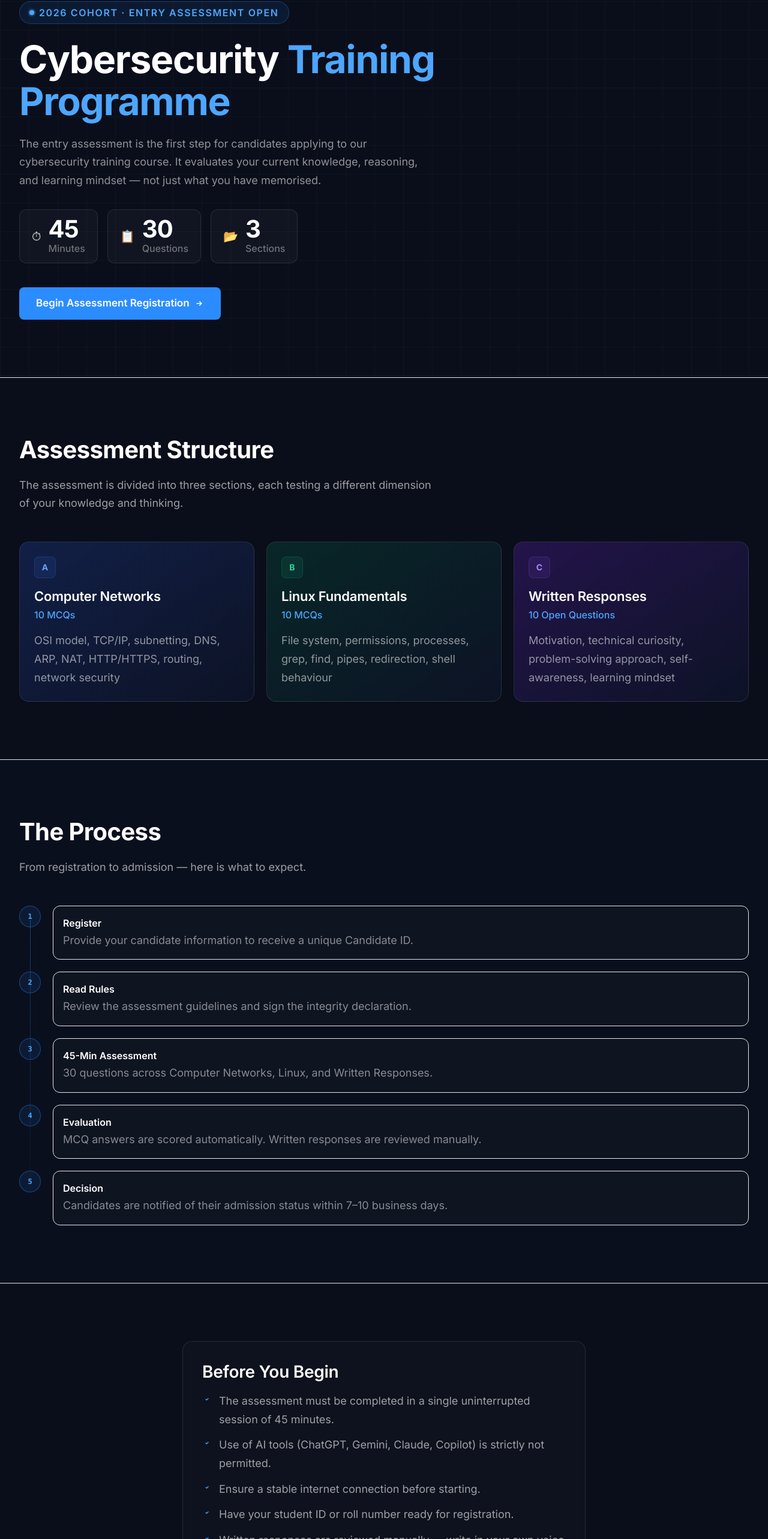
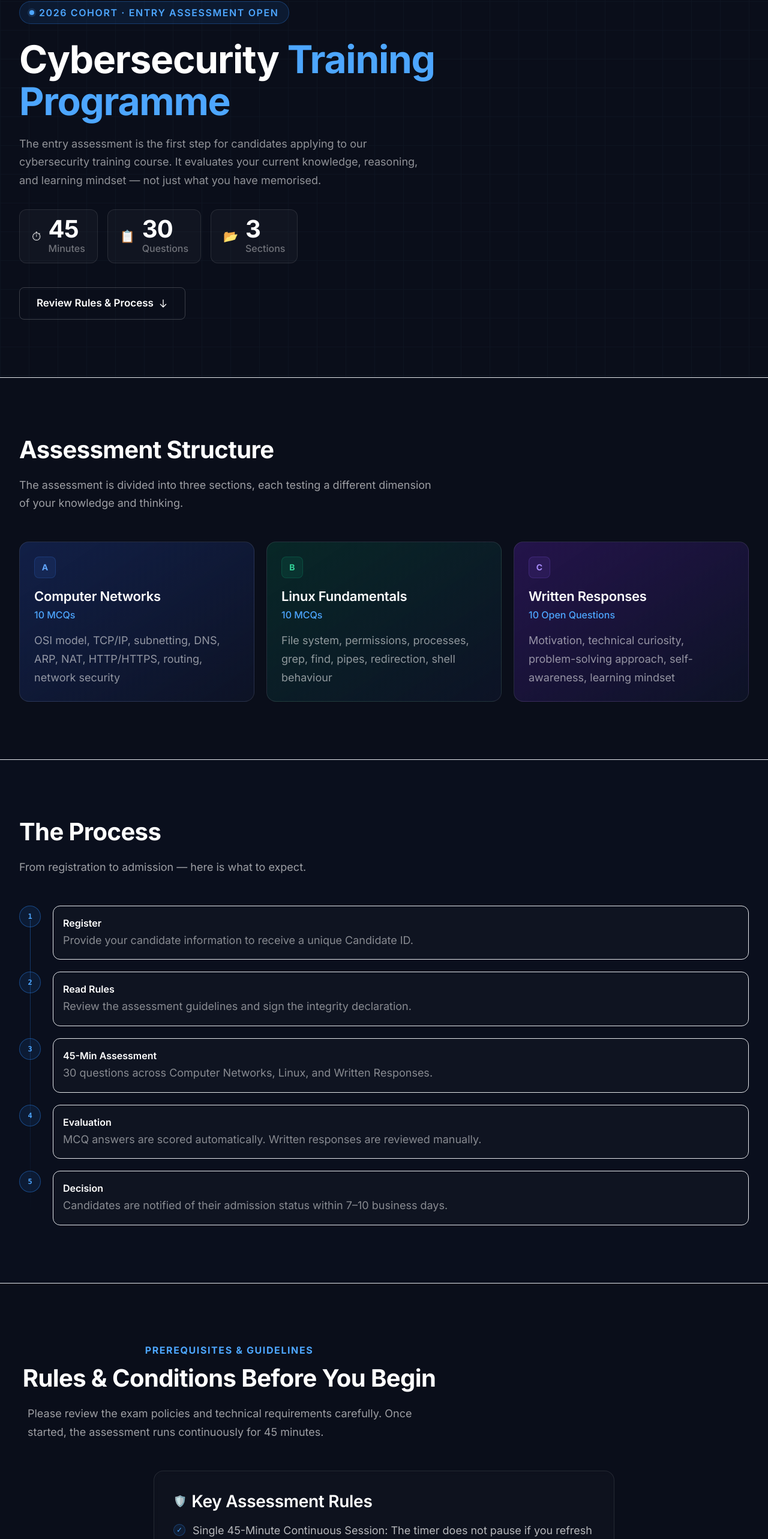
Before and after one commit to Rahul95811/Aryan_Cyber_solutions, a Next.js app: page /training in a window 1280 px wide. Shown: the part 222-2788 px from the top of the page at 60% size. Built offline with nearby package versions, Linux system fonts and the light colour scheme.

Commit message:
Move Begin Assessment button to bottom after reading rules and conditions

```diff
--- a/src/app/training/page.tsx
+++ b/src/app/training/page.tsx
@@ -115,12 +115,12 @@ export default function TrainingPage() {
             ))}
           </div>
 
-          <Link href="/training/register" className="btn-primary">
-            Begin Assessment Registration
-            <svg className="ml-2 h-4 w-4" fill="none" viewBox="0 0 24 24" stroke="currentColor">
-              <path strokeLinecap="round" strokeLinejoin="round" strokeWidth={2} d="M13 7l5 5m0 0l-5 5m5-5H6" />
+          <a href="#rules-and-requirements" className="btn-secondary inline-flex items-center gap-2">
+            Review Rules & Process
+            <svg className="h-4 w-4" fill="none" viewBox="0 0 24 24" stroke="currentColor">
+              <path strokeLinecap="round" strokeLinejoin="round" strokeWidth={2} d="M19 14l-7 7m0 0l-7-7m7 7V3" />
             </svg>
-          </Link>
+          </a>
         </div>
       </section>
 
@@ -185,36 +185,60 @@ export default function TrainingPage() {
         </div>
       </section>
 
-      {/* ── Important Notes ──────────────────────────── */}
-      <section className="section-padding border-t border-white/8">
+      {/* ── Rules & Conditions / Before You Begin ──────────────────────────── */}
+      <section id="rules-and-requirements" className="section-padding border-t border-white/8 scroll-mt-20">
         <div className="container-main">
-          <div className="mx-auto max-w-2xl rounded-2xl border border-white/10 bg-white/[0.02] p-6 sm:p-8">
-            <h3 className="type-sub mb-4 text-white">Before You Begin</h3>
-            <ul className="flex flex-col gap-3">
+          <div className="section-header text-center">
+            <span className="type-label font-bold uppercase tracking-widest text-cyber-400">
+              Prerequisites & Guidelines
+            </span>
+            <h2 className="section-heading mt-2">Rules & Conditions Before You Begin</h2>
+            <p className="section-subheading mx-auto max-w-2xl">
+              Please review the exam policies and technical requirements carefully. Once started, the assessment runs continuously for 45 minutes.
+            </p>
+          </div>
+
+          <div className="mx-auto max-w-3xl space-y-6">
+            <div className="rounded-2xl border border-white/10 bg-white/[0.02] p-6 sm:p-8 backdrop-blur-sm">
+              <h3 className="type-sub mb-4 text-white flex items-center gap-2">
+                <span className="text-cyber-400 font-mono text-lg">🛡️</span> Key Assessment Rules
+              </h3>
+              <ul className="flex flex-col gap-3.5">
                 {[
-                'The assessment must be completed in a single uninterrupted session of 45 minutes.',
-                'Use of AI tools (ChatGPT, Gemini, Claude, Copilot) is strictly not permitted.',
-                'Ensure a stable internet connection before starting.',
-                'Have your student ID or roll number ready for registration.',
-                'Written responses are reviewed manually — write in your own voice and be honest.',
-                'Seats in the training programme are limited. All applications are evaluated thoroughly.',
-              ].map((note) => (
-                <li key={note} className="flex items-start gap-3">
-                  <svg className="mt-1 h-4 w-4 shrink-0 text-cyber-400" fill="none" viewBox="0 0 24 24" stroke="currentColor">
-                    <path strokeLinecap="round" strokeLinejoin="round" strokeWidth={2} d="M9 12l2 2 4-4" />
-                  </svg>
-                  <span className="type-body text-white/60">{note}</span>
+                  'Single 45-Minute Continuous Session: The timer does not pause if you refresh or leave the window.',
+                  'Zero Tolerance for AI Assistance: Tools such as ChatGPT, Gemini, Claude, and Copilot are strictly forbidden.',
+                  'Automated Proctoring & 3-Strike Rule: Fullscreen exit or tab switching beyond the 5-second grace period triggers integrity strikes.',
+                  'Independent Thought: Written answers are manually evaluated for originality, analytical reasoning, and depth.',
+                  'Device & Connectivity: Use a desktop/laptop with a stable internet connection and keep your Student ID/Roll Number ready.',
+                  'Final Submission: Once submitted or when time runs out, answers are automatically locked and sent for evaluation.',
+                ].map((note, idx) => (
+                  <li key={idx} className="flex items-start gap-3">
+                    <div className="mt-1 flex h-5 w-5 shrink-0 items-center justify-center rounded-full bg-cyber-500/10 border border-cyber-500/30 text-cyber-400 text-xs">
+                      ✓
+                    </div>
+                    <span className="type-body text-white/70">{note}</span>
                   </li>
                 ))}
               </ul>
+            </div>
 
-            <div className="mt-6 flex flex-col items-start gap-4 sm:flex-row">
-              <Link href="/training/register" className="btn-primary">
-                Register Now
+            {/* Bottom CTA Box */}
+            <div className="rounded-2xl border border-cyber-500/30 bg-gradient-to-r from-cyber-950/60 via-navy-900 to-cyber-950/60 p-8 text-center shadow-xl shadow-cyber-950/50">
+              <h3 className="text-2xl font-bold text-white mb-2">Ready to Start?</h3>
+              <p className="text-white/60 mb-6 max-w-lg mx-auto text-sm">
+                By clicking below, you confirm that you have read and agreed to adhere to all assessment rules and integrity terms.
+              </p>
+              <div className="flex flex-col sm:flex-row items-center justify-center gap-4">
+                <Link href="/training/register" className="btn-primary inline-flex items-center gap-2 px-8 py-3.5 text-base font-semibold shadow-lg shadow-cyber-500/20 hover:scale-[1.02] transition-transform">
+                  Begin Assessment Registration
+                  <svg className="h-5 w-5" fill="none" viewBox="0 0 24 24" stroke="currentColor">
+                    <path strokeLinecap="round" strokeLinejoin="round" strokeWidth={2} d="M13 7l5 5m0 0l-5 5m5-5H6" />
+                  </svg>
                 </Link>
-              <Link href="/internships" className="btn-secondary">
+                <Link href="/internships" className="btn-secondary px-6 py-3.5 text-sm">
                   View Internship Programmes
                 </Link>
+              </div>
             </div>
           </div>
         </div>
```
Lines whose indentation alone changed are shown as unchanged.
